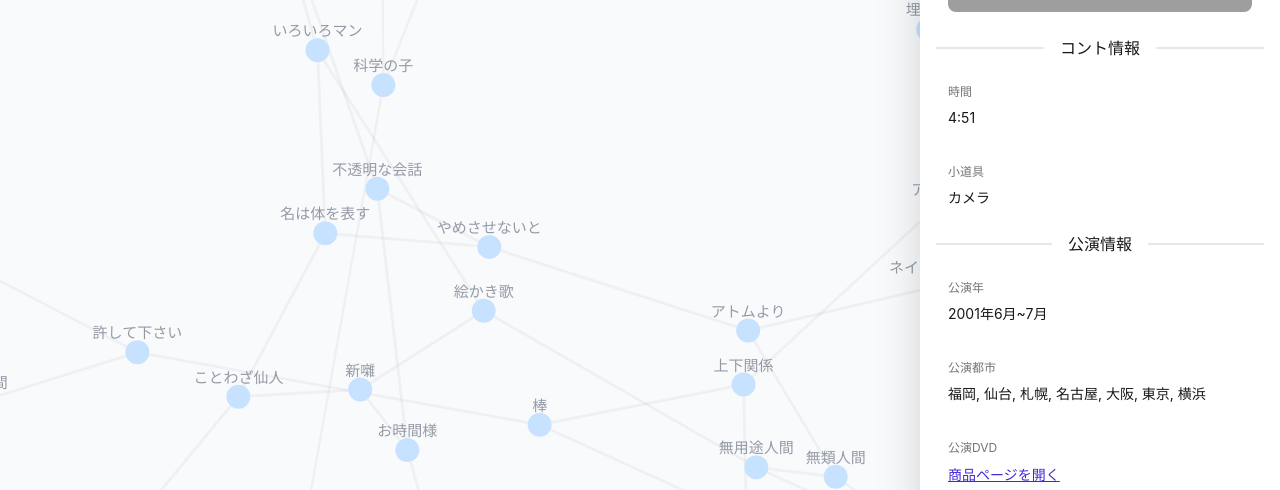
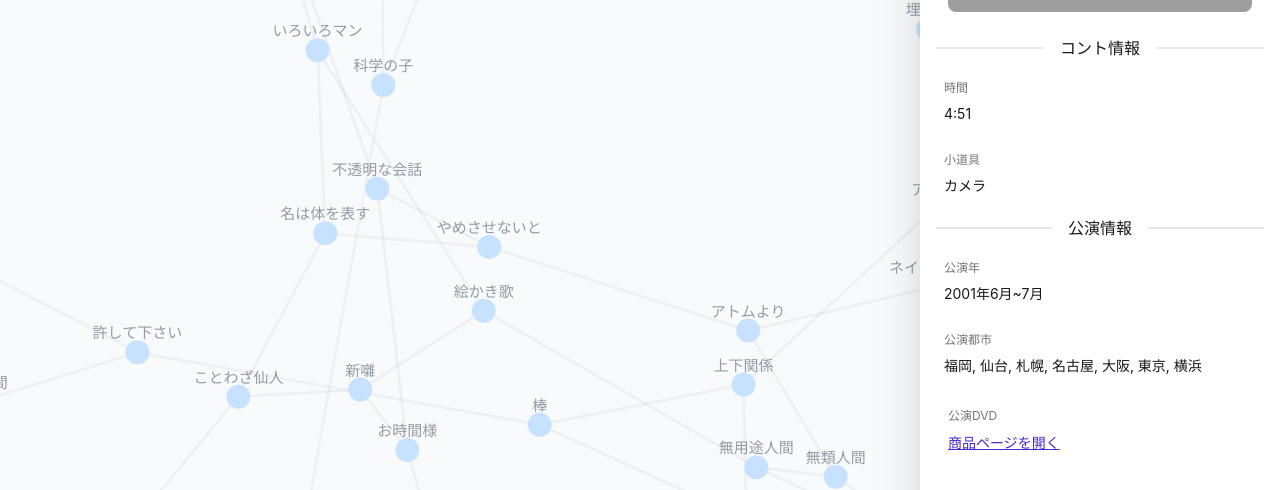
Before and after one commit to vdslab/theme2025-fruits, a React (Vite) app: page / in a window 1280 px wide. Shown: the part 315-805 px from the top of the page. Built offline with nearby package versions, Linux system fonts and the light colour scheme; grey boxes are pictures that could not be loaded.

Commit message:
余白を調整

```diff
--- a/src/components/detail/DetailContent.jsx
+++ b/src/components/detail/DetailContent.jsx
@@ -112,7 +112,7 @@ export default function DetailContent({ cont, performanceById, onClose }) {
 
                 {cont.duration ? (
                     <div className="card bg-base-100">
-                        <div className="card-body p-3">
+                        <div className="card-body p-2">
                             <div className="text-xs text-base-content/60">
                                 時間
                             </div>
@@ -122,7 +122,7 @@ export default function DetailContent({ cont, performanceById, onClose }) {
                 ) : null}
 
                 <div className="mt-3 card bg-base-100">
-                    <div className="card-body p-3">
+                    <div className="card-body p-2">
                         <div className="text-xs text-base-content/60">
                             小道具
                         </div>
@@ -137,7 +137,7 @@ export default function DetailContent({ cont, performanceById, onClose }) {
                 {/* 公演年 */}
                 {performanceYear ? (
                     <div className="card bg-base-100">
-                        <div className="card-body p-3">
+                        <div className="card-body p-2">
                             <div className="text-xs text-base-content/60">
                                 公演年
                             </div>
@@ -146,7 +146,7 @@ export default function DetailContent({ cont, performanceById, onClose }) {
                     </div>
                 ) : (
                     <div className="card bg-base-100">
-                        <div className="card-body p-3">
+                        <div className="card-body p-2">
                             <div className="text-xs text-base-content/60">
                                 公演年
                             </div>
@@ -159,7 +159,7 @@ export default function DetailContent({ cont, performanceById, onClose }) {
 
                 {/* 公演都市 */}
                 <div className="mt-3 card bg-base-100">
-                    <div className="card-body p-3">
+                    <div className="card-body p-2">
                         <div className="text-xs text-base-content/60">
                             公演都市
                         </div>
```
